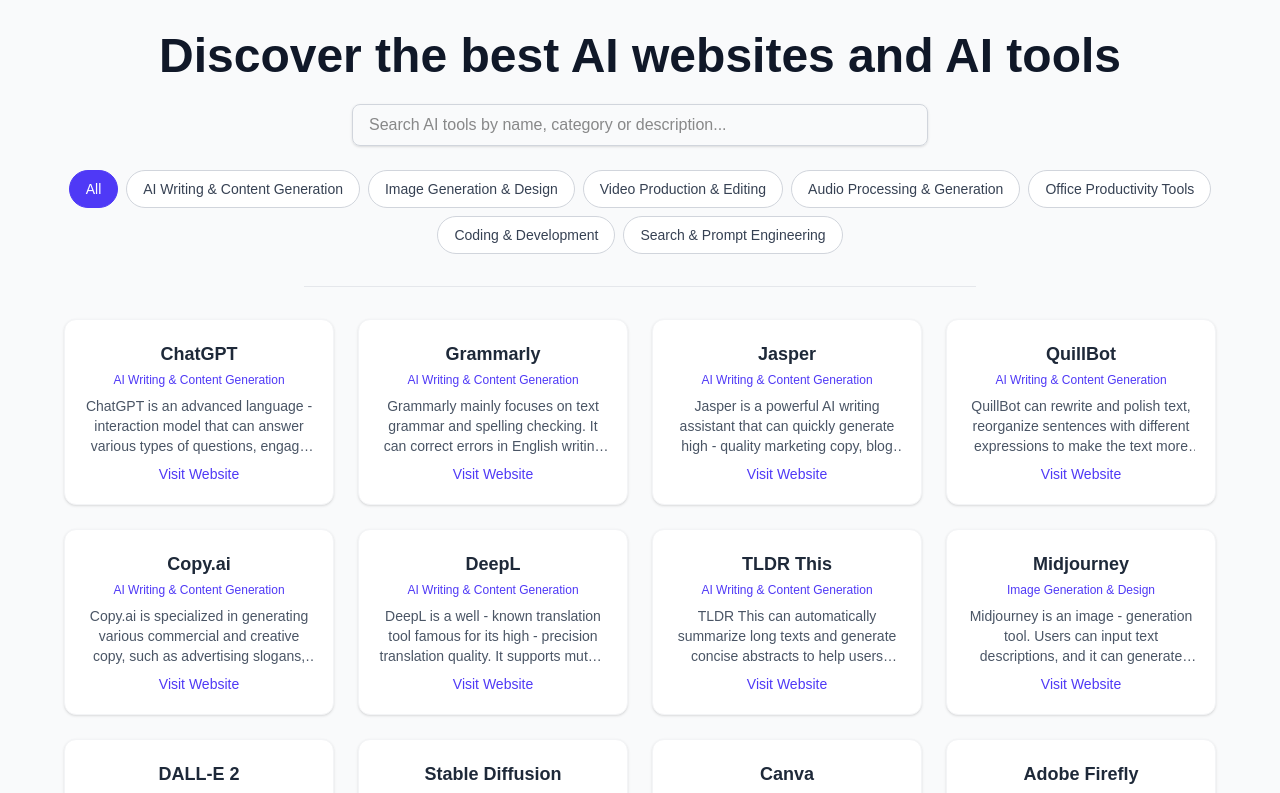
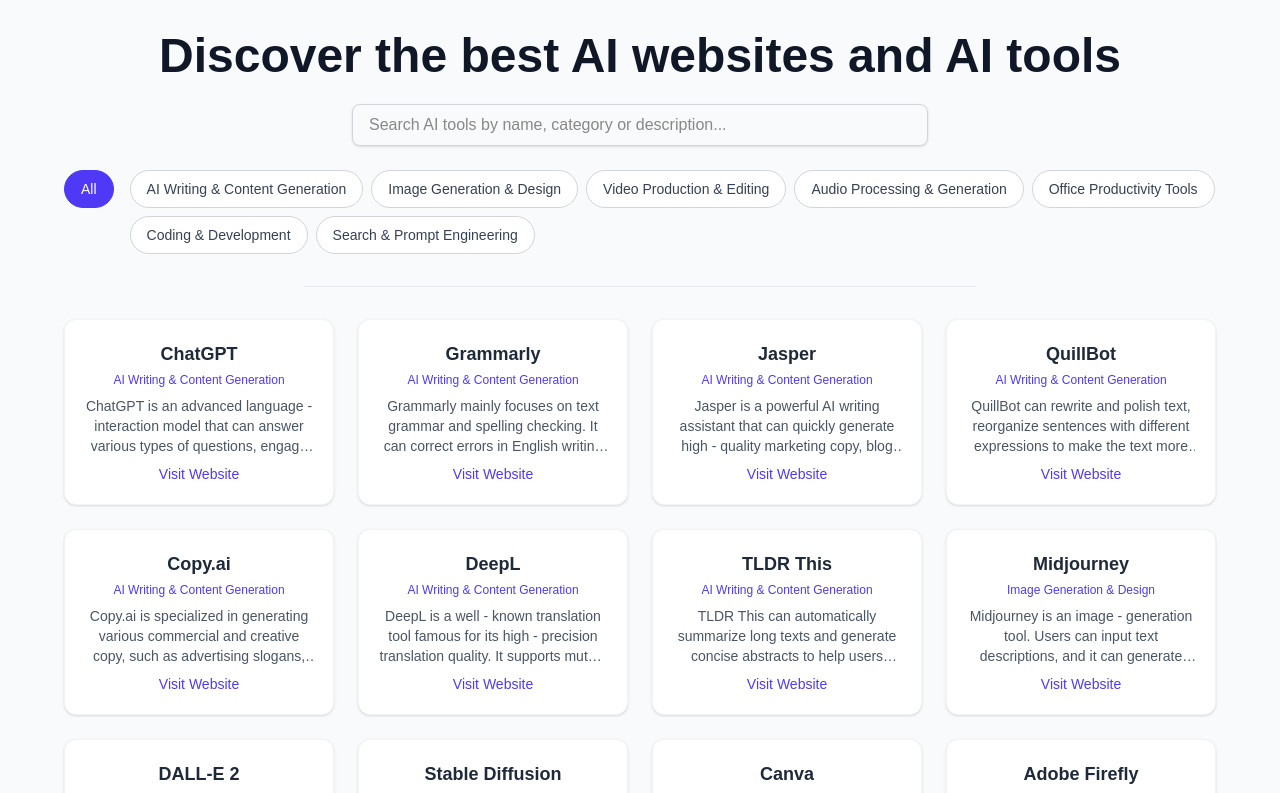
Before and after one commit to chenyichao1993/ai-tool-directory, a Next.js app: page / in a window 1280 px wide. Shown: the top 793 px of the page. Built offline with nearby package versions, Linux system fonts and the light colour scheme.

Commit message:
加分类筛选 左对齐

```diff
--- a/src/app/page.tsx
+++ b/src/app/page.tsx
@@ -63,14 +63,17 @@
           className="w-full max-w-xl px-4 py-2 border border-gray-300 rounded-lg shadow-sm focus:outline-none focus:ring-2 focus:ring-indigo-400 text-base"
         />
       </div>
-      {/* 分类筛选按钮 */}
-      <div className="flex flex-wrap justify-center gap-2 mb-8">
+      {/* 分类筛选按钮：All单独，分类整体左对齐 */}
+      <div className="flex items-start gap-4 mb-8 max-w-6xl mx-auto">
+        <div>
           <button
             className={`px-4 py-2 rounded-full border text-sm font-medium transition ${selectedCategory === 'All' ? 'bg-indigo-600 text-white border-indigo-600' : 'bg-white text-gray-700 border-gray-300 hover:bg-indigo-50'}`}
             onClick={() => setSelectedCategory('All')}
           >
             All
           </button>
+        </div>
+        <div className="flex flex-wrap gap-2 flex-1">
           {categories.map(cat => (
             <button
               key={cat}
@@ -80,6 +83,7 @@
               {cat}
             </button>
           ))}
+        </div>
       </div>
       {/* 分割线 */}
       <div className="max-w-2xl mx-auto border-b border-gray-200 mb-8"></div>
```
Lines whose indentation alone changed are shown as unchanged.
